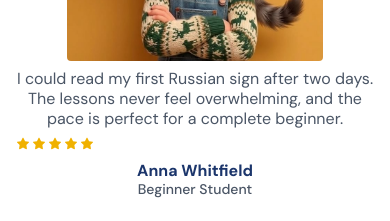
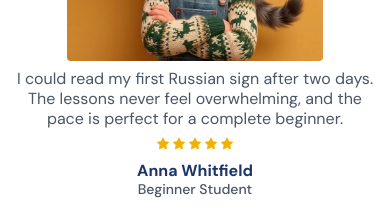
Before and after one commit to sandeepkamara12/Tutor, a React (Vite) app: page / in a window 390 px wide. Shown: the part 9260-9481 px from the top of the page. Built offline with nearby package versions, Linux system fonts and the light colour scheme; no server answers.

Commit message:
update testimonial stars

```diff
--- a/src/components/ui/TestimonialSlider.jsx
+++ b/src/components/ui/TestimonialSlider.jsx
@@ -363,7 +363,7 @@ export default function TestimonialSlider({
                     >
                       {t.text}
                     </p>
-                    <p className='flex items-center gap-0.5 mt-2 mb-3'>
+                    <p className='flex items-center gap-0.5 mt-2 mb-3 justify-center md:justify-start'>
                       {
                         Array.from({length:5}).map((_, index)=>(
                           <span className='inline-block size-3.5 fill-yellow-500' key={index}>
```
